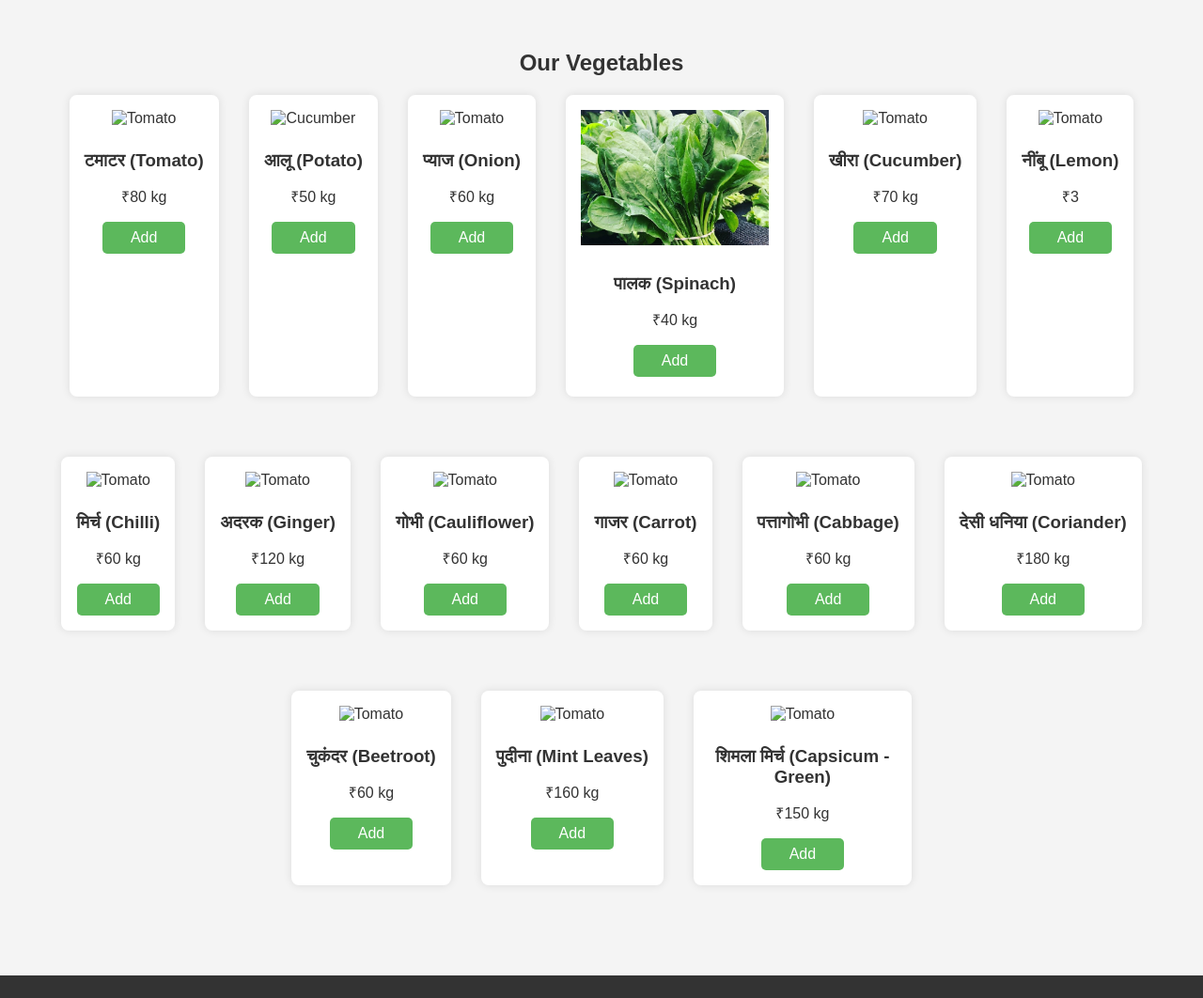
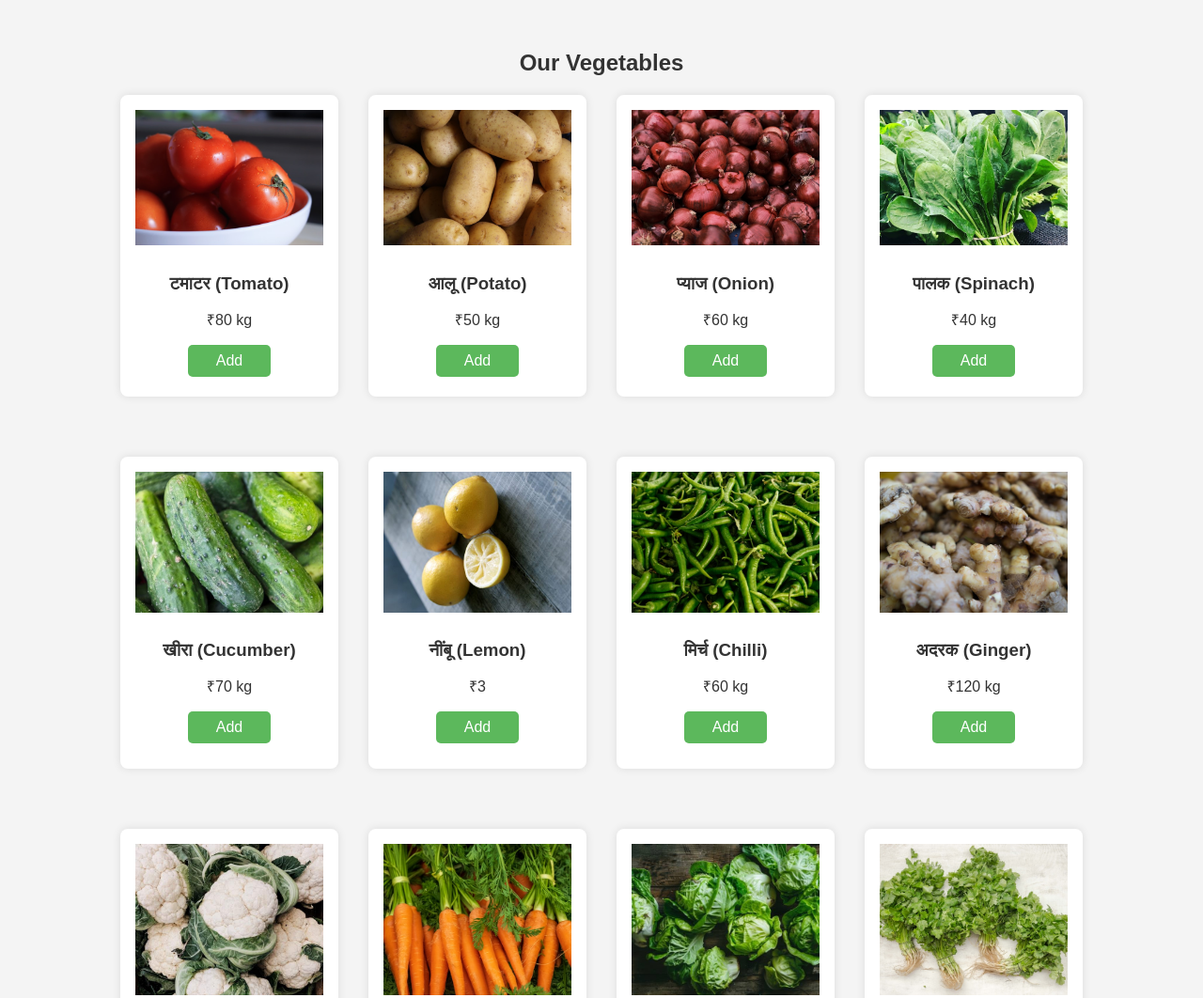
Before and after one commit to Akm231001Akm/veggiestore, a plain HTML site: page index.html in a window 1280 px wide. Shown: the part 405-1467 px from the top of the page at 94% size. Drawn offline with Linux system fonts and the light colour scheme.

Commit message:
index.html

```diff
--- a/index.html
+++ b/index.html
@@ -41,20 +41,20 @@
             <h2>Our Vegetables</h2>
             <div class="product-list">
                 <div class="product">
-                    <img src="images/tamatar.jpg" alt="Tomato">
+                    <img src="tamatar.jpg" alt="Tomato">
                     <h3>टमाटर (Tomato)</h3>
                     <p>₹80 kg</p>
                     <button class="add-to-cart-btn addbtn">Add</button>
                 </div>
                 <div class="product">
-                    <img src="images/aalu.jpg" alt="Cucumber">
+                    <img src="aalu.jpg" alt="Cucumber">
                     <h3>आलू (Potato)</h3>
                     <p>₹50 kg</p>
                     <button class="add-to-cart-btn addbtn">Add</button>
                 </div>
 
                     <div class="product">
-                        <img src="images/piyaj.jpg" alt="Tomato">
+                        <img src="piyaj.jpg" alt="Tomato">
                         <h3>प्याज (Onion)</h3>
                         <p>₹60 kg</p>
                         <button class="add-to-cart-btn addbtn">Add</button>
@@ -68,72 +68,72 @@
                         </div>
 
                             <div class="product">
-                                <img src="images/khira.jpg" alt="Tomato">
+                                <img src="khira.jpg" alt="Tomato">
                                 <h3>खीरा (Cucumber)</h3>
                                 <p>₹70 kg</p>
                                 <button class="add-to-cart-btn addbtn">Add</button>
                             </div>
 
                                 <div class="product">
-                                    <img src="images/lemon.jpg" alt="Tomato">
+                                    <img src="lemon.jpg" alt="Tomato">
                                     <h3>नींबू (Lemon)</h3>
                                     <p>₹3 </p>
                                     <button class="add-to-cart-btn addbtn">Add</button>
                                 </div>
 
                                     <div class="product">
-                                        <img src="images/haramarcha.jpg" alt="Tomato">
+                                        <img src="haramarcha.jpg" alt="Tomato">
                                         <h3>मिर्च (Chilli)</h3>
                                         <p>₹60 kg</p>
                                         <button class="add-to-cart-btn addbtn">Add</button>
                                     </div>
 
                                         <div class="product">
-                                            <img src="images/adrak.jpg" alt="Tomato">
+                                            <img src="adrak.jpg" alt="Tomato">
                                             <h3>अदरक (Ginger)</h3>
                                             <p>₹120 kg</p>
                                             <button class="add-to-cart-btn addbtn">Add</button>
                                         </div>
 
                                             <div class="product">
-                                                <img src="images/gobhi.jpg" alt="Tomato">
+                                                <img src="gobhi.jpg" alt="Tomato">
                                                 <h3>गोभी (Cauliflower)</h3>
                                                 <p>₹60 kg</p>
                                                 <button class="add-to-cart-btn addbtn">Add</button>
                                             </div>
 
                                                 <div class="product">
-                                                    <img src="images/gajar.jpg" alt="Tomato">
+                                                    <img src="gajar.jpg" alt="Tomato">
                                                     <h3>गाजर (Carrot)</h3>
                                                     <p>₹60 kg</p>
                                                     <button class="add-to-cart-btn addbtn">Add</button>
                                                 </div>
                                                 <div class="product">
-                                                    <img src="images/pattagobhi.jpg" alt="Tomato">
+                                                    <img src="pattagobhi.jpg" alt="Tomato">
                                                     <h3>पत्तागोभी (Cabbage)</h3>
                                                     <p>₹60 kg</p>
                                                     <button class="add-to-cart-btn addbtn">Add</button>
                                                 </div>
                                                 <div class="product">
-                                                    <img src="images/dhaniya.jpg" alt="Tomato">
+                                                    <img src="dhaniya.jpg" alt="Tomato">
                                                     <h3>देसी धनिया (Coriander)</h3>
                                                     <p>₹180 kg</p>
                                                     <button class="add-to-cart-btn addbtn">Add</button>
                                                 </div>
                                                 <div class="product">
-                                                    <img src="images/chokandar.jpg" alt="Tomato">
+                                                    <img src="chokandar.jpg" alt="Tomato">
                                                     <h3>चुकंदर (Beetroot)</h3>
                                                     <p>₹60 kg</p>
                                                     <button class="add-to-cart-btn addbtn">Add</button>
                                                 </div>
                                                 <div class="product">
-                                                    <img src="images/pudina.jpg" alt="Tomato">
+                                                    <img src="pudina.jpg" alt="Tomato">
                                                     <h3>पुदीना (Mint Leaves)</h3>
                                                     <p>₹160 kg</p>
                                                     <button class="add-to-cart-btn addbtn">Add</button>
                                                 </div>
                                                 <div class="product">
-                                                    <img src="images/simla.jpg" alt="Tomato">
+                                                    <img src="simla.jpg" alt="Tomato">
                                                     <h3>शिमला मिर्च (Capsicum - Green)</h3>
                                                     <p>₹150 kg</p>
                                                     <button class="add-to-cart-btn addbtn">Add</button>
```
